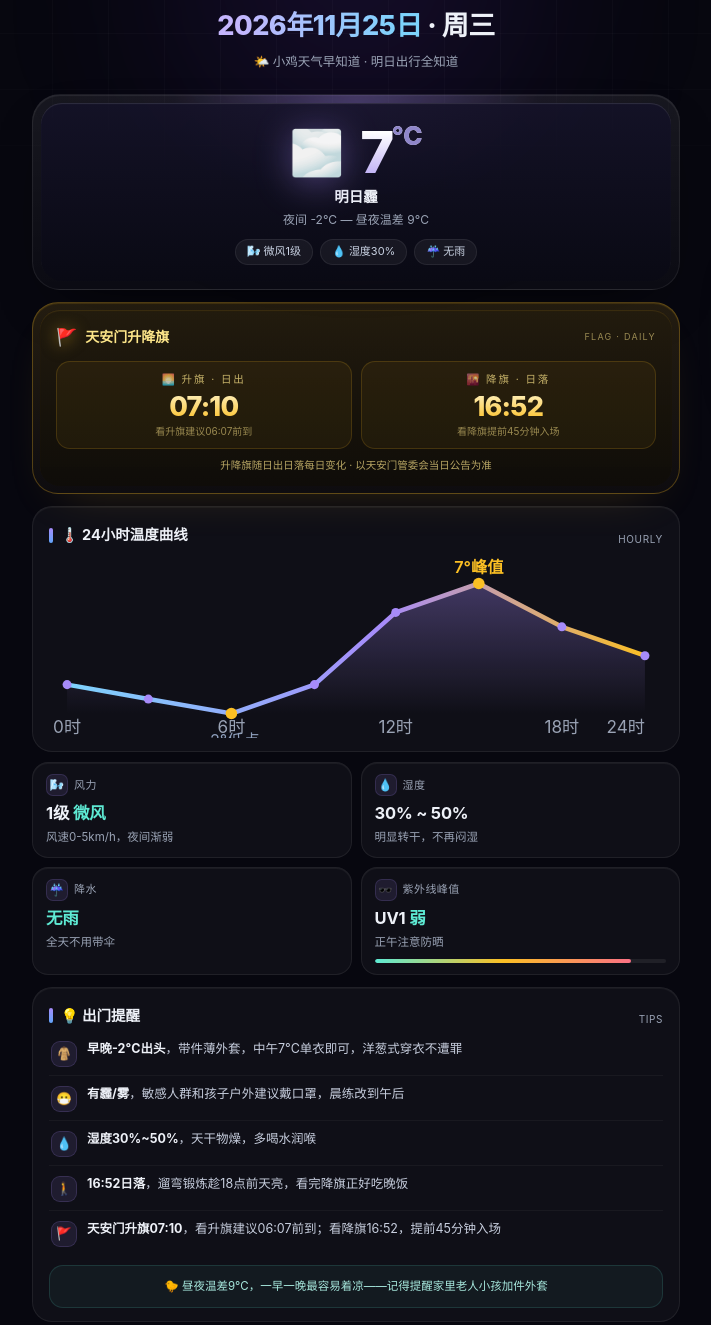
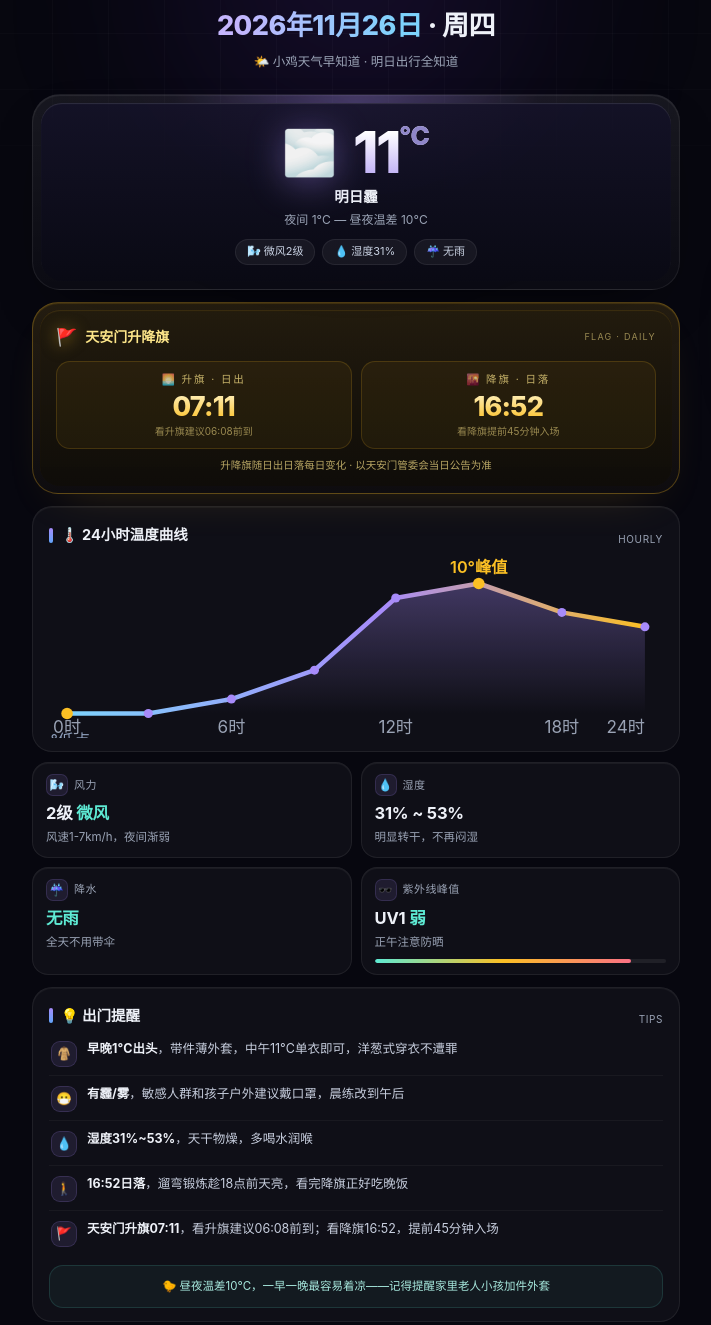
Before and after one commit to hongkongdxk123-jpg/hongkongdxk123-jpg.github.io, a plain HTML site: page weather/index.html in a window 1280 px wide. Shown: the part 79-1404 px from the top of the page, without its empty margins (284-995 px from the left). Drawn offline with Linux system fonts and the light colour scheme.

Commit message:
weather 2026-11-26 (script)

```diff
--- a/weather/index.html
+++ b/weather/index.html
@@ -3,7 +3,7 @@
 <head>
 <meta charset="UTF-8">
 <meta name="viewport" content="width=device-width, initial-scale=1.0">
-<title>小鸡天气早知道 · 2026年11月25日</title>
+<title>小鸡天气早知道 · 2026年11月26日</title>
 <style>
 *{margin:0;padding:0;box-sizing:border-box}
 :root{
@@ -102,7 +102,7 @@ footer .lnk{color:#7c86a0;text-decoration:none}
 
 <header>
 <div class="eyebrow"><span class="dot"></span>BEIJING · 每晚20点报次日</div>
-<h1><span class="date">2026年11月25日</span> · 周三</h1>
+<h1><span class="date">2026年11月26日</span> · 周四</h1>
 <div class="subline">🌤️ 小鸡天气早知道 · 明日出行全知道</div>
 </header>
 
@@ -111,12 +111,12 @@ footer .lnk{color:#7c86a0;text-decoration:none}
 <div class="hero-inner">
 <div class="hero-row">
 <div class="hero-icon">🌫️</div>
-<div class="hero-temp">7<span class="deg">°C</span></div>
+<div class="hero-temp">11<span class="deg">°C</span></div>
 </div>
 <div class="hero-desc">明日霾</div>
-<div class="hero-range">夜间 -2°C — 昼夜温差 9°C</div>
+<div class="hero-range">夜间 1°C — 昼夜温差 10°C</div>
 <div class="hero-tags">
-<span class="tag">🌬️ 微风1级</span><span class="tag">💧 湿度30%</span><span class="tag">☔ 无雨</span>
+<span class="tag">🌬️ 微风2级</span><span class="tag">💧 湿度31%</span><span class="tag">☔ 无雨</span>
 </div>
 </div>
 </div>
@@ -127,7 +127,7 @@ footer .lnk{color:#7c86a0;text-decoration:none}
 <div class="flag-note">FLAG · DAILY</div>
 </div>
 <div class="flag-times">
-<div class="flag-t"><div class="lab">🌅 升旗 · 日出</div><div class="t">07:10</div><div class="s">看升旗建议06:07前到</div></div>
+<div class="flag-t"><div class="lab">🌅 升旗 · 日出</div><div class="t">07:11</div><div class="s">看升旗建议06:08前到</div></div>
 <div class="flag-t"><div class="lab">🌇 降旗 · 日落</div><div class="t">16:52</div><div class="s">看降旗提前45分钟入场</div></div>
 </div>
 <div class="flag-tip">升降旗随日出日落每日变化 · 以天安门管委会当日公告为准</div>
@@ -144,23 +144,23 @@ footer .lnk{color:#7c86a0;text-decoration:none}
 <linearGradient id="tg" x1="0" y1="0" x2="0" y2="1"><stop offset="0%" stop-color="#a78bfa" stop-opacity=".33"/><stop offset="100%" stop-color="#a78bfa" stop-opacity="0"/></linearGradient>
 <linearGradient id="lg" x1="0" y1="0" x2="1" y2="0"><stop offset="0%" stop-color="#7dd3fc"/><stop offset="55%" stop-color="#a78bfa"/><stop offset="100%" stop-color="#fbbf24"/></linearGradient>
 </defs>
-<path d="M10,74 L55,82 L101,90 L147,74 L192,34 L238,18 L284,42 L330,58 L330,90 L10,90 Z" fill="url(#tg)"/>
-<polyline points="10,74 55,82 101,90 147,74 192,34 238,18 284,42 330,58" fill="none" stroke="url(#lg)" stroke-width="2.5" stroke-linecap="round" stroke-linejoin="round"/>
-<circle cx="10" cy="74" r="2.5" fill="#a78bfa"/><circle cx="55" cy="82" r="2.5" fill="#a78bfa"/><circle cx="101" cy="90" r="3.2" fill="#fbbf24"/><circle cx="147" cy="74" r="2.5" fill="#a78bfa"/><circle cx="192" cy="34" r="2.5" fill="#a78bfa"/><circle cx="238" cy="18" r="3.2" fill="#fbbf24"/><circle cx="284" cy="42" r="2.5" fill="#a78bfa"/><circle cx="330" cy="58" r="2.5" fill="#a78bfa"/>
+<path d="M10,90 L55,90 L101,82 L147,66 L192,26 L238,18 L284,34 L330,42 L330,90 L10,90 Z" fill="url(#tg)"/>
+<polyline points="10,90 55,90 101,82 147,66 192,26 238,18 284,34 330,42" fill="none" stroke="url(#lg)" stroke-width="2.5" stroke-linecap="round" stroke-linejoin="round"/>
+<circle cx="10" cy="90" r="3.2" fill="#fbbf24"/><circle cx="55" cy="90" r="2.5" fill="#a78bfa"/><circle cx="101" cy="82" r="2.5" fill="#a78bfa"/><circle cx="147" cy="66" r="2.5" fill="#a78bfa"/><circle cx="192" cy="26" r="2.5" fill="#a78bfa"/><circle cx="238" cy="18" r="3.2" fill="#fbbf24"/><circle cx="284" cy="34" r="2.5" fill="#a78bfa"/><circle cx="330" cy="42" r="2.5" fill="#a78bfa"/>
 <text class="tick" x="10" y="101" text-anchor="middle">0时</text>
 <text class="tick" x="101" y="101" text-anchor="middle">6时</text>
 <text class="tick" x="192" y="101" text-anchor="middle">12时</text>
 <text class="tick" x="284" y="101" text-anchor="middle">18时</text>
 <text class="tick" x="330" y="101" text-anchor="end">24时</text>
-<text x="238" y="12" text-anchor="middle" font-size="9" fill="#fbbf24" font-weight="600">7°峰值</text>
-<text x="101" y="108" text-anchor="middle" font-size="9" fill="#8fa0bd">-2°低点</text>
+<text x="238" y="12" text-anchor="middle" font-size="9" fill="#fbbf24" font-weight="600">10°峰值</text>
+<text x="10" y="108" text-anchor="middle" font-size="9" fill="#8fa0bd">1°低点</text>
 </svg>
 </div>
 </section>
 
 <div class="grid">
-<div class="cell"><div class="k"><span class="ic">🌬️</span>风力</div><div class="v">1级 <em>微风</em></div><div class="d">风速0-5km/h，夜间渐弱</div></div>
-<div class="cell"><div class="k"><span class="ic">💧</span>湿度</div><div class="v">30% ~ 50%</div><div class="d">明显转干，不再闷湿</div></div>
+<div class="cell"><div class="k"><span class="ic">🌬️</span>风力</div><div class="v">2级 <em>微风</em></div><div class="d">风速1-7km/h，夜间渐弱</div></div>
+<div class="cell"><div class="k"><span class="ic">💧</span>湿度</div><div class="v">31% ~ 53%</div><div class="d">明显转干，不再闷湿</div></div>
 <div class="cell"><div class="k"><span class="ic">☔</span>降水</div><div class="v"><em>无雨</em></div><div class="d">全天不用带伞</div></div>
 <div class="cell"><div class="k"><span class="ic">🕶️</span>紫外线峰值</div><div class="v">UV1 <em>弱</em></div><div class="d">正午注意防晒<div class="uv-bar"><div class="uv-fill"></div></div></div></div>
 </div>
@@ -168,13 +168,13 @@ footer .lnk{color:#7c86a0;text-decoration:none}
 <section>
 <div class="chart-head"><div class="sec-title"><span class="bar"></span>💡 出门提醒</div><div class="chart-note">TIPS</div></div>
 <div class="tips">
-<div class="tip d1"><div class="e">🧥</div><p><b>早晚-2°C出头</b>，带件薄外套，中午7°C单衣即可，洋葱式穿衣不遭罪</p></div>
+<div class="tip d1"><div class="e">🧥</div><p><b>早晚1°C出头</b>，带件薄外套，中午11°C单衣即可，洋葱式穿衣不遭罪</p></div>
 <div class="tip d2"><div class="e">😷</div><p><b>有霾/雾</b>，敏感人群和孩子户外建议戴口罩，晨练改到午后</p></div>
-<div class="tip d3"><div class="e">💧</div><p><b>湿度30%~50%</b>，天干物燥，多喝水润喉</p></div>
+<div class="tip d3"><div class="e">💧</div><p><b>湿度31%~53%</b>，天干物燥，多喝水润喉</p></div>
 <div class="tip d4"><div class="e">🚶</div><p><b>16:52日落</b>，遛弯锻炼趁18点前天亮，看完降旗正好吃晚饭</p></div>
-<div class="tip d5"><div class="e">🚩</div><p><b>天安门升旗07:10</b>，看升旗建议06:07前到；看降旗16:52，提前45分钟入场</p></div>
+<div class="tip d5"><div class="e">🚩</div><p><b>天安门升旗07:11</b>，看升旗建议06:08前到；看降旗16:52，提前45分钟入场</p></div>
 </div>
-<div class="foot">🐤 昼夜温差9°C，一早一晚最容易着凉——记得提醒家里老人小孩加件外套</div>
+<div class="foot">🐤 昼夜温差10°C，一早一晚最容易着凉——记得提醒家里老人小孩加件外套</div>
 </section>
 
 <footer>🌤️ 小鸡天气早知道 · 每晚20点报次日 · <a class="lnk" href="https://hongkongdxk123-jpg.github.io/briefing/">早报看板</a></footer>
```
